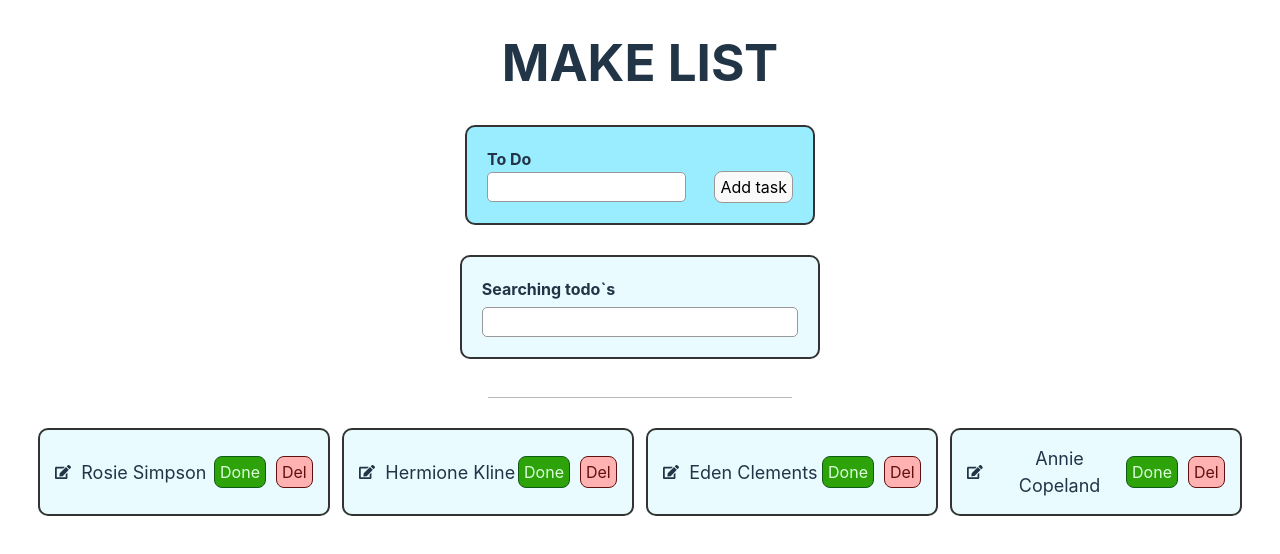
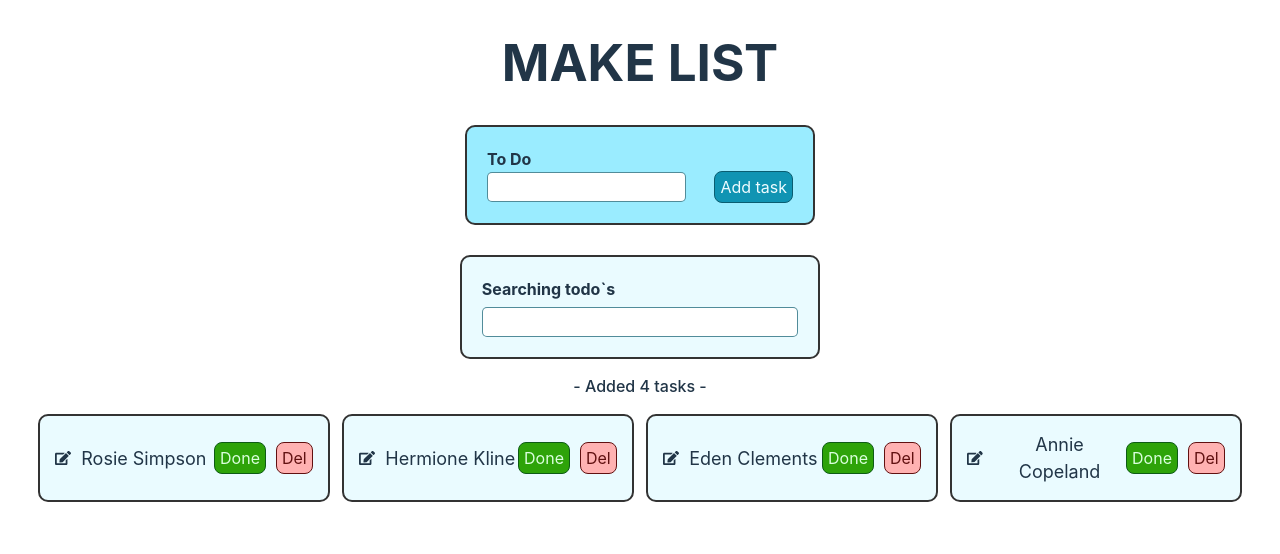
Before and after one commit to thelenetski/todo, a React (Vite) app: page / in a window 1280 px wide. Shown: the top 554 px of the page. Built offline with nearby package versions, Linux system fonts and the light colour scheme.

Commit message:
add styles

```diff
--- a/src/App.jsx
+++ b/src/App.jsx
@@ -63,7 +63,9 @@ function App() {
       <h1>Make List</h1>
       <ContactForm onAdd={handleAdd} />
       <SearchBox value={filter} onFilter={setFilter} />
-      <hr></hr>
+      <p
+        style={{ fontWeight: "500", margin: "10px 0" }}
+      >{`- Added ${contacts.length} tasks -`}</p>
       <ContactList
         data={visibleContactList}
         onDelete={handleDelete}
--- a/src/components/ContactForm/ContactForm.jsx
+++ b/src/components/ContactForm/ContactForm.jsx
@@ -39,7 +39,9 @@ const ContactForm = ({ onAdd }) => {
             id={nameFieldId}
           />
           <ErrorMessage name="name" component="span" />
-          <button type="submit">Add task</button>
+          <button type="submit" className={css.addTask}>
+            Add task
+          </button>
         </Form>
       </Formik>
     </>
--- a/src/components/ContactForm/ContactForm.module.css
+++ b/src/components/ContactForm/ContactForm.module.css
@@ -29,3 +29,9 @@
   padding: 0 5px;
   background: #fff;
 }
+
+.addTask {
+  color: #eefcff;
+  background: #1094b3;
+  border: 1px solid #0a5d71;
+}
--- a/src/components/ContactList/ContactList.module.css
+++ b/src/components/ContactList/ContactList.module.css
@@ -1,6 +1,6 @@
 .contactList {
   width: 100%;
-  height: 300px;
+  height: 325px;
   background: none !important;
   overflow: scroll;
   border-radius: 10px;
@@ -11,6 +11,7 @@
   justify-content: center;
   flex-wrap: wrap;
   padding: 0;
+  margin: 0;
 }
 
 .contactList li {
--- a/src/components/SearchBox/SearchBox.module.css
+++ b/src/components/SearchBox/SearchBox.module.css
@@ -4,7 +4,7 @@
   justify-content: space-between;
   align-items: center;
   padding: 20px;
-  margin-bottom: 30px;
+  margin-bottom: 5px;
   border: 2px solid #333;
   border-radius: 10px;
   background: #eafbff;
--- a/src/index.css
+++ b/src/index.css
@@ -70,7 +70,7 @@ button:focus-visible {
 input {
   height: 30px;
   margin-top: 1px;
-  border: 1px solid #999;
+  border: 1px solid #0a5d71b5;
   border-radius: 5px;
   box-sizing: border-box;
 }
```
